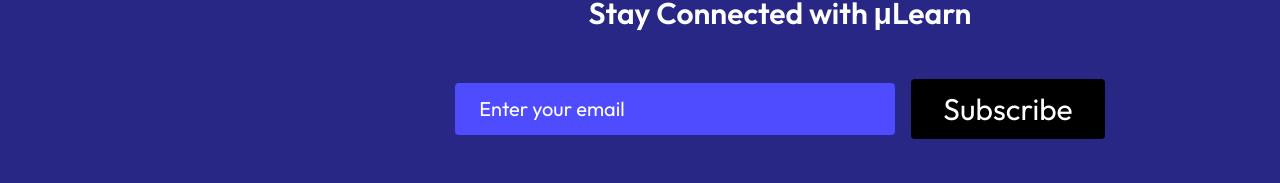
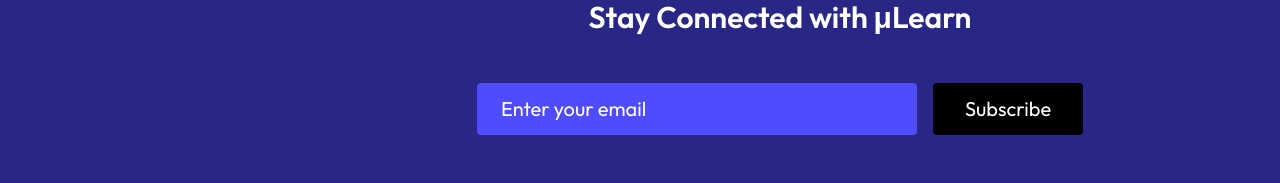
Before and after one commit to rubyaj24/Nextjs-mument-frontend, a Next.js app: page / in a window 1280 px wide. Shown: the part 3376-3559 px from the top of the page. Built offline with nearby package versions, Linux system fonts and the light colour scheme.

Commit message:
made responsive

```diff
--- a/src/app/components/Footer.tsx
+++ b/src/app/components/Footer.tsx
@@ -34,7 +34,7 @@
         />
         <button
           type="submit"
-          className="bg-black text-white text-3xl px-12 py-4 md:px-8 md:py-3 rounded-2xl  md:rounded hover:scale-110 transition duration-300 "
+          className="bg-black text-white text-3xl md:text-xl px-12 py-4 md:px-8 md:py-3 rounded-2xl  md:rounded hover:scale-110 transition duration-300 "
         >
           Subscribe
         </button>
```
